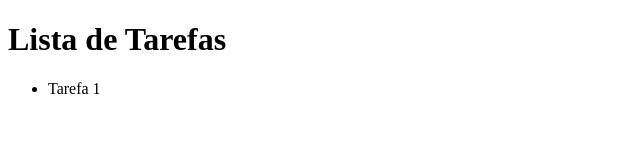
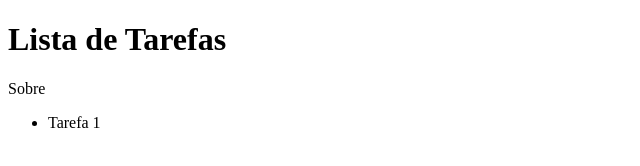
Before and after one commit to AndersonRE25/Lista-de-Tarefas, a plain HTML site: page index.html in a window 1280 px wide. Shown: the whole page, without its empty margins (0-640 px from the left). Drawn offline with Linux system fonts and the light colour scheme.

Commit message:
menu principal

```diff
--- a/index.html
+++ b/index.html
@@ -8,6 +8,9 @@
 <body>
     <header>
         <h1>Lista de Tarefas</h1>
+        <nav>
+            <a href-"sobre.html">Sobre</a>
+        </nav>
     </header>
 
        <ul>
```
